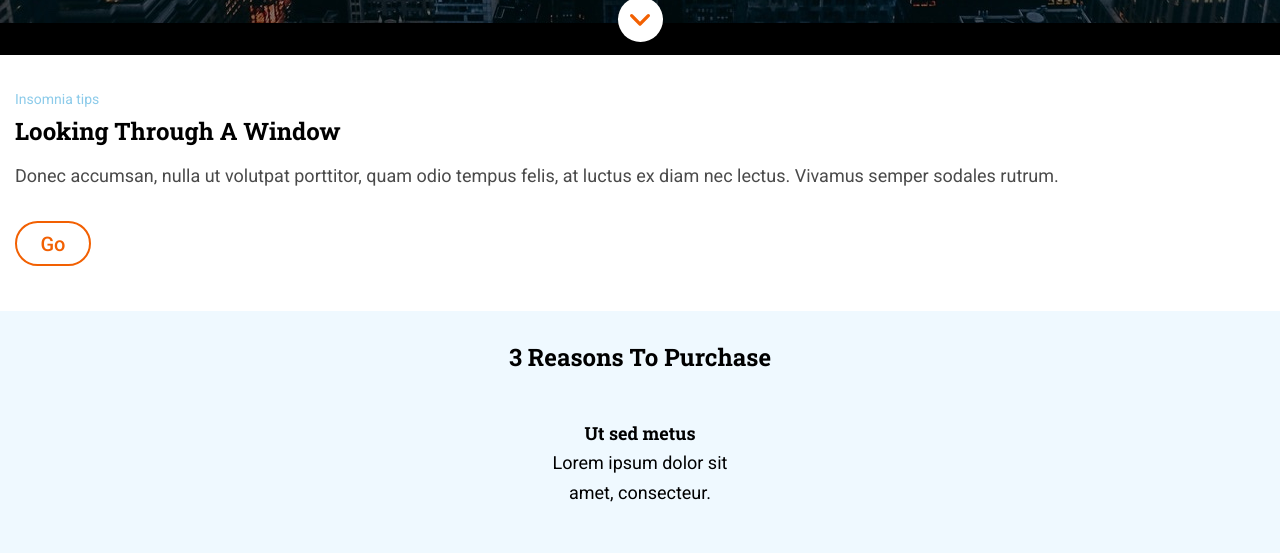
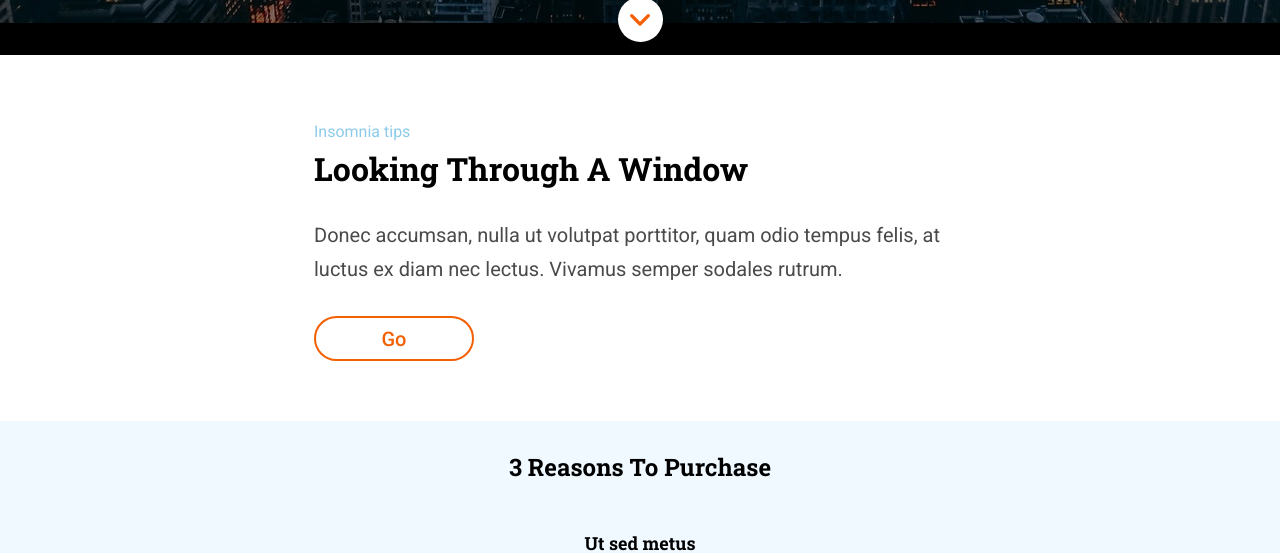
Before and after one commit to Adalab/modulo-1-evaluacion-final-raquelgarciat, a website: page docs/index.html in a window 1280 px wide. Shown: the part 745-1298 px from the top of the page. Drawn offline with nearby package versions, Linux system fonts and the light colour scheme; files that its build step writes are made by us from their sources.

Commit message:
Add section1 media queries

```diff
--- a/src/scss/layout/_section1.scss
+++ b/src/scss/layout/_section1.scss
@@ -46,7 +46,52 @@
             background-color: $bright-orange;
             border: 2px solid $dark-grey-blue;
             color: $white;
-          }
-
+        }
     }
 }
+
+@media all and (min-width: 768px) {
+    .s1 {
+        padding-top: 30px;
+        padding-left: 39px;
+        padding-right: 39px;
+        padding-bottom: 60px;
+
+        &__p1 {
+            padding-bottom: 0;
+        }
+
+        &__title {
+            font-size: 2.6rem;
+            padding-bottom: 30px;
+        }
+
+        &__p2 {
+            font-size: 2rem;
+        }
+
+        &__button {
+            width: 91px;
+        }
+    }
+}
+
+@media all and (min-width: 1280px) {
+    .s1 {
+        width: 730px;
+        padding-top: 60px;
+        margin: auto;
+
+        &__p1 {
+            font-size: 1.6rem;
+        }
+
+        &__title {
+            font-size: 3.2rem;
+        }
+
+        &__button {
+            width: 160px;
+        }
+    }
+}
```
